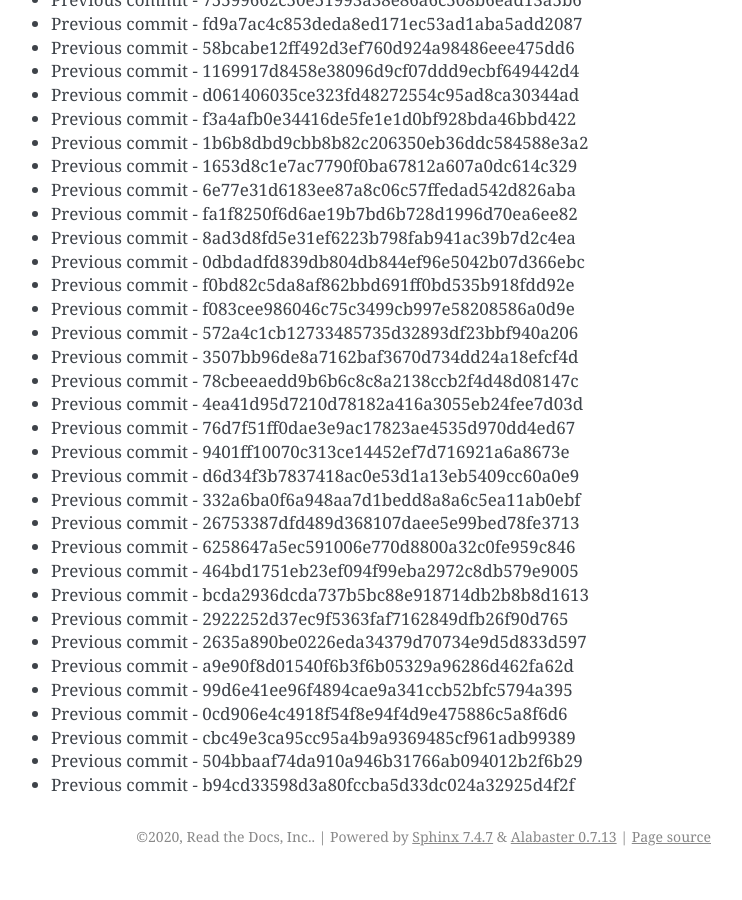
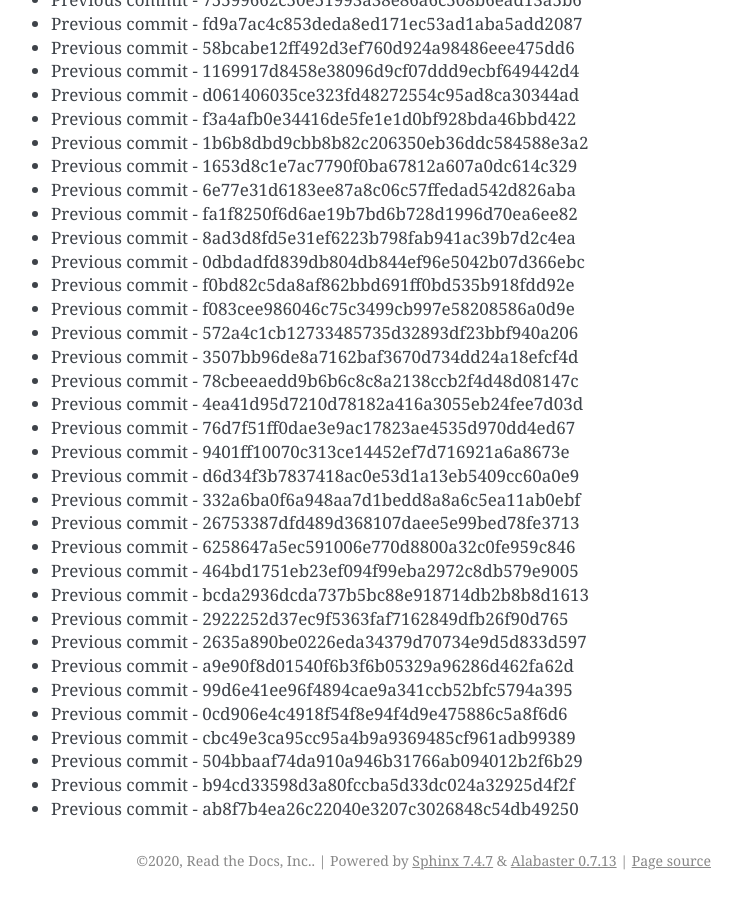
Before and after one commit to readthedocs/rtd-git-stresstest, a Sphinx documentation site: the page built from docs/updates.rst, in a window 1280 px wide and 900 px high, scrolled down 55674 px. Shown: the whole window, without its empty margins (399-1141 px from the left). Built offline with Sphinx 7.4.7, drawn with Linux system fonts in a browser that asks for light colours; before the commit the page ends 56550 px from its top, so only the background shows below that.

Commit message:
Generating commit from previous: ab8f7b4ea26c22040e3207c3026848c54db49250

```diff
--- a/docs/updates.rst
+++ b/docs/updates.rst
@@ -2371,3 +2371,4 @@ It can be tested for any performance characteristics.
 * Previous commit - cbc49e3ca95cc95a4b9a9369485cf961adb99389
 * Previous commit - 504bbaaf74da910a946b31766ab094012b2f6b29
 * Previous commit - b94cd33598d3a80fccba5d33dc024a32925d4f2f
+* Previous commit - ab8f7b4ea26c22040e3207c3026848c54db49250
```
